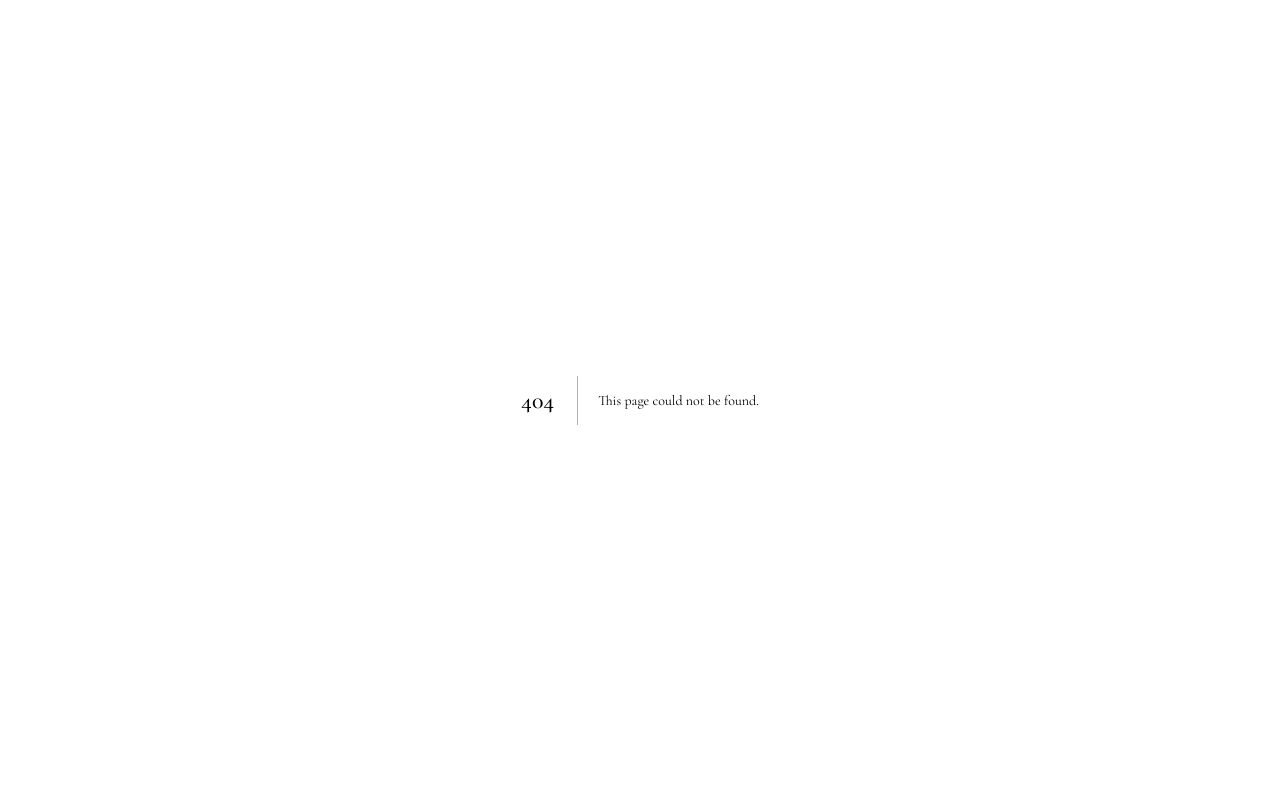
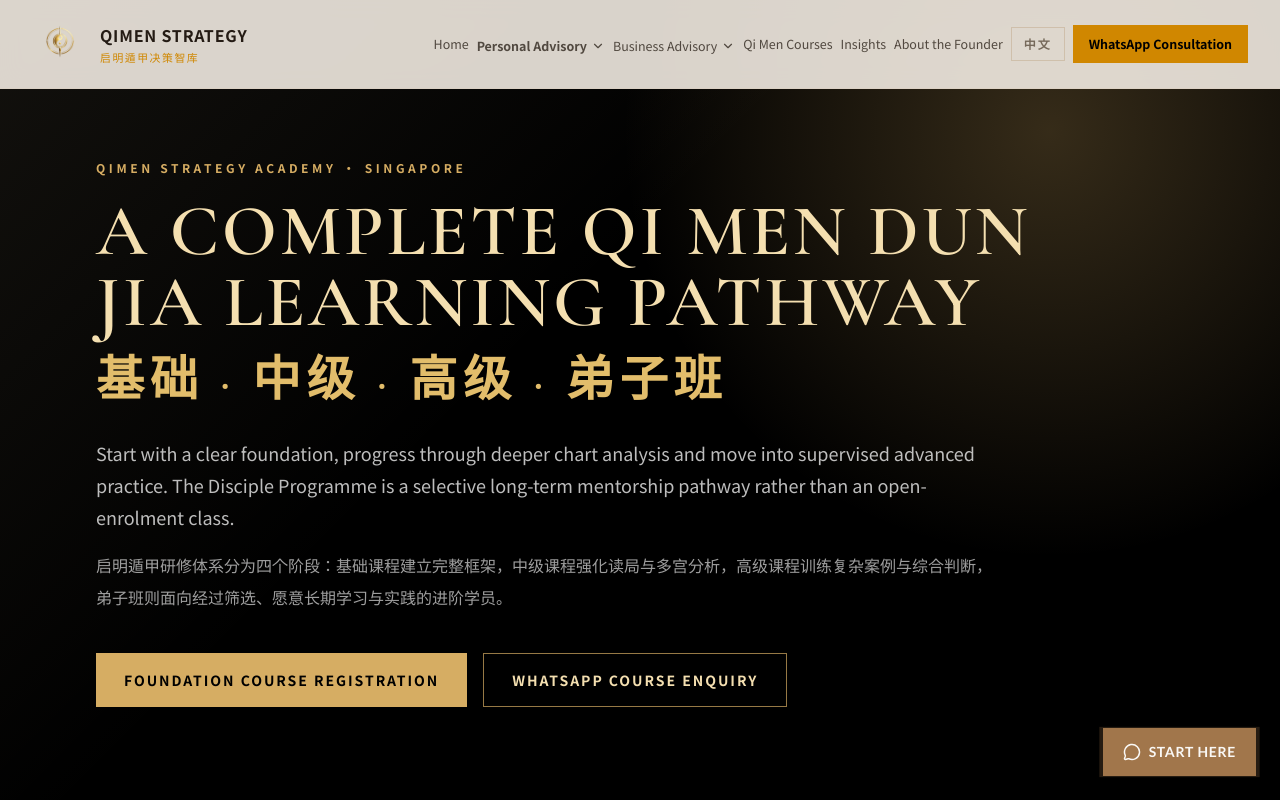
Before and after one commit to BODHIWONG/qmfeng-website, a Next.js app: page /en/courses in a window 1280 px wide. Before the commit this address had no page. Shown: the top 800 px of the page. Built offline with nearby package versions, Linux system fonts and the light colour scheme.

Commit message:
Add English courses route

```diff
--- /dev/null
+++ b/app/en/courses/page.tsx
@@ -0,0 +1,24 @@
+import type { Metadata } from "next";
+import CoursesPage from "@/app/courses/page";
+import { LanguageProvider } from "@/contexts/language-context";
+
+export const metadata: Metadata = {
+  title: "Qi Men Dun Jia Courses Singapore｜Qimen Strategy",
+  description:
+    "Practical Qi Men Dun Jia courses in Singapore with structured learning pathways, small-group teaching, case analysis and guided practice.",
+  alternates: {
+    canonical: "https://www.qmfeng.com/en/courses",
+    languages: {
+      "en-SG": "https://www.qmfeng.com/en/courses",
+      "zh-SG": "https://www.qmfeng.com/zh/courses",
+    },
+  },
+};
+
+export default function EnglishCoursesPage() {
+  return (
+    <LanguageProvider initialLang="en">
+      <CoursesPage />
+    </LanguageProvider>
+  );
+}
```
